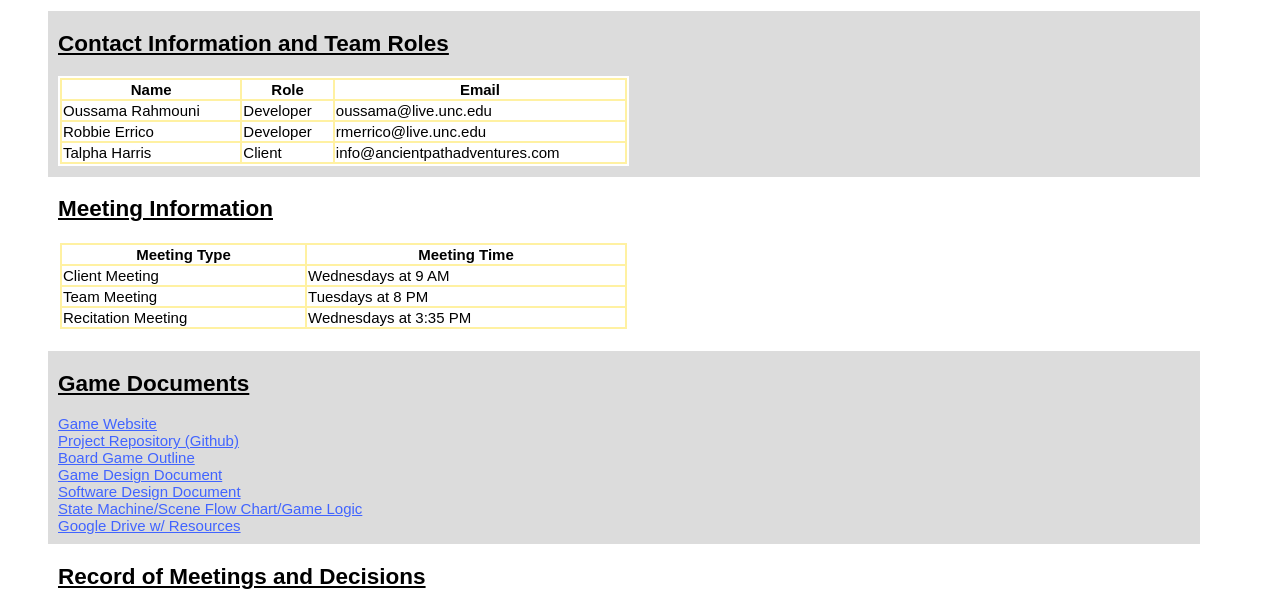
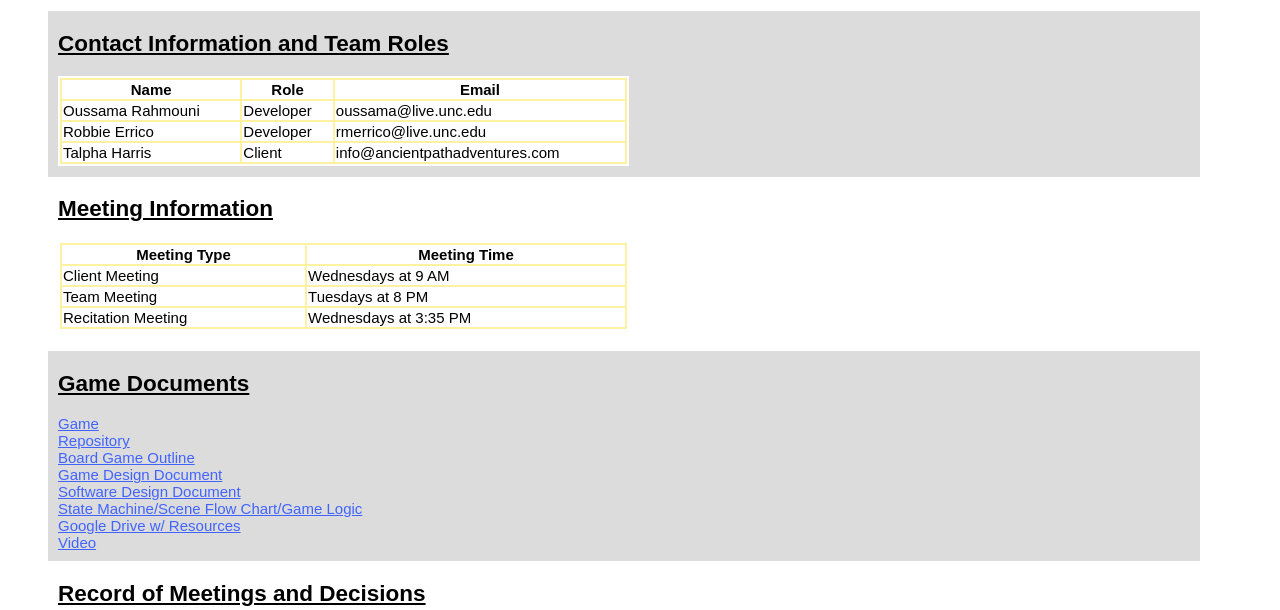
Before and after one commit to ousrahm/Promised-Land-Journey-Website, a plain HTML site: page index.html in a window 1280 px wide. Shown: the part 124-734 px from the top of the page. Drawn offline with Linux system fonts and the light colour scheme.

Commit message:
Update index.html
Added team video and updated deliverables links to match Dr. Pozefsky's naming guidelines

```diff
--- a/index.html
+++ b/index.html
@@ -60,13 +60,14 @@
 
                 <div id="client_info">
                     <h2 class="subtitle">Game Documents</h2>
-                    <a class="docLink" href="https://promised-land-journey-game.web.app/" target="_blank">Game Website</a><br>
-                    <a class="docLink" href="https://github.com/ousrahm/Promised-Land-Game" target="_blank">Project Repository (Github)</a><br>
+                    <a class="docLink" href="https://promised-land-journey-game.web.app/" target="_blank">Game</a><br>
+                    <a class="docLink" href="https://github.com/ousrahm/Promised-Land-Game" target="_blank">Repository</a><br>
                     <a class="docLink" href="docs/Board Game Outline.pdf" target="_blank">Board Game Outline</a><br>
                     <a class="docLink" href="docs/Game Design Document.pdf" target="_blank">Game Design Document</a><br>
                     <a class="docLink" href="docs/Software Design Document.pdf" target="_blank">Software Design Document</a><br>
                     <a class="docLink" href="docs/Promised Land Game Logic (Scene Flow Chart).png" target="_blank">State Machine/Scene Flow Chart/Game Logic</a><br>
                     <a class="docLink" href="https://drive.google.com/drive/folders/1S0lycf7KZ8ZcgQnGh7nfLGrdNzwCx1Dt?usp=sharing" target="_blank">Google Drive w/ Resources</a><br>
+                    <a class="docLink" href="https://youtu.be/cvl46uPPFBo" target="_blank">Video</a><br>
                 </div>
 
                 <div id="journal">
```
